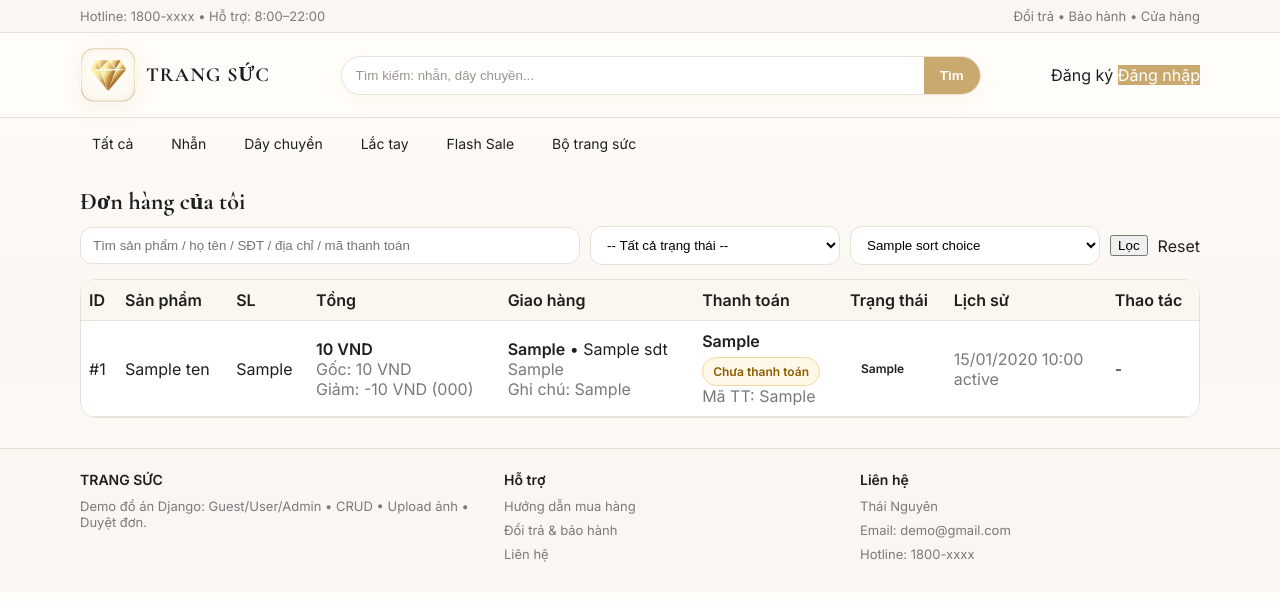
After one commit to linhvip11234-del/project-python112, a Django app: template templates/don_hang.html in a window 1280 px wide. The commit adds this page. Shown: the top 601 px of the page. Run offline with Django 4.2, Linux system fonts and the light colour scheme; the template is opened without the code that fills it: most values are stand-ins (such as "Sample title", 1, 10 or a date in 2020); form fields are guessed from the names that the template uses.

Commit message:
sua danh gia 2

```diff
--- a/shop/urls.py
+++ b/shop/urls.py
@@ -32,6 +32,7 @@ urlpatterns = [
     path("don-hang/<int:don_id>/thanh-toan-qr/", views.order_payment_qr, name="order_payment_qr"),
     path("don-hang/<int:don_id>/thanh-toan-qr/img/", views.order_payment_qr_image, name="order_payment_qr_image"),
     path("don-hang/<int:don_id>/thanh-toan-qr/callback/", views.order_payment_callback, name="order_payment_callback"),
+    path("don-hang/<int:don_id>/danh-gia-nhanh/", views.quick_review_order, name="quick_review_order"),
     path("vi-dien-tu/", views.wallet_view, name="wallet"),
     path("vi-dien-tu/nap-tien/", views.wallet_deposit, name="wallet_deposit"),
     path("vi-dien-tu/nap-tien/<int:topup_id>/", views.wallet_topup_detail, name="wallet_topup_detail"),
--- a/static/style.css
+++ b/static/style.css
@@ -16,10 +16,14 @@ a{color:inherit;text-decoration:none;}
 .search input{width:100%;border:0;padding:11px 14px;outline:none;background:transparent;}
 .search button{border:0;padding:11px 16px;background:var(--gold);color:#fff;cursor:pointer;font-weight:700;}
 <<<<<<< HEAD
+<<<<<<< HEAD
 .actions{display:flex;gap:8px;align-items:center;justify-content:flex-end;flex-wrap:nowrap;white-space:nowrap;flex:0 0 auto;}
 =======
 .actions{display:flex;gap:8px;align-items:center;flex-wrap:nowrap;white-space:nowrap;justify-content:flex-end;flex:0 0 auto;}
 >>>>>>> a0d1d11 (sua thanh toan)
+=======
+.actions{display:flex;gap:8px;align-items:center;justify-content:flex-end;flex-wrap:nowrap;white-space:nowrap;flex:0 0 auto;}
+>>>>>>> 50f3ab5 (sua danh gia 2)
 .btn{display:inline-block;padding:9px 12px;border:1px solid var(--line);border-radius:999px;background:#fff;transition:all .18s ease;cursor:pointer;color:var(--text);}
 .btn:hover{transform:translateY(-1px);}
 .btn.primary{background:var(--gold);color:#fff;border-color:var(--gold);}
@@ -29,9 +33,12 @@ a{color:inherit;text-decoration:none;}
 .role-admin{background:#f7efe1;}
 .actions .btn,.actions .badge{flex:0 0 auto;white-space:nowrap;}
 <<<<<<< HEAD
+<<<<<<< HEAD
 =======
 
 >>>>>>> a0d1d11 (sua thanh toan)
+=======
+>>>>>>> 50f3ab5 (sua danh gia 2)
 .nav{background:var(--bg-soft);border-bottom:1px solid var(--line);}
 .nav .row{display:flex;gap:14px;overflow:auto;padding:10px 0;}
 .nav a{white-space:nowrap;font-size:14px;padding:7px 12px;border-radius:999px;}
--- a/templates/base.html
+++ b/templates/base.html
@@ -34,12 +34,6 @@
 
         <div class="actions">
           {% if user.is_authenticated %}
-            <span class="badge">Xin chào: <b>{{ user.username }}</b></span>
-            {% if user.is_staff %}
-              <span class="badge role-admin">Vai trò: Admin</span>
-            {% else %}
-              <span class="badge role-user">Vai trò: User</span>
-            {% endif %}
             <a class="btn" href="{% url 'gio_hang' %}">Giỏ hàng{% if cart_count %} ({{ cart_count }}){% endif %}</a>
             <a class="btn" href="{% url 'ds_don' %}">Đơn hàng</a>
             <a class="btn" href="{% url 'wallet' %}">Ví điện tử</a>
@@ -48,11 +42,10 @@
             {% endif %}
             <a class="btn" href="{% url 'dang_xuat' %}">Đăng xuất</a>
           {% else %}
-            <span class="badge role-guest">Vai trò: Guest</span>
             <a class="btn" href="{% url 'dang_ky' %}">Đăng ký</a>
             <a class="btn primary" href="{% url 'dang_nhap' %}">Đăng nhập</a>
           {% endif %}
-                  </div>
+        </div>
       </div>
     </div>
   </div>
--- /dev/null
+++ b/templates/don_hang.html
@@ -0,0 +1,138 @@
+{% extends "base.html" %}
+{% load tien %}
+{% block title %}Đơn hàng
+{% if review_popup_order and review_popup_form %}
+  <div id="reviewPaymentModal" style="position:fixed;inset:0;background:rgba(18,18,18,.52);display:flex;align-items:center;justify-content:center;padding:18px;z-index:1000;">
+    <div style="width:min(560px,100%);max-height:90vh;overflow:auto;background:#fffdf9;border:1px solid var(--line);border-radius:24px;box-shadow:0 24px 60px rgba(0,0,0,.18);padding:20px;position:relative;">
+      <button type="button" onclick="document.getElementById('reviewPaymentModal').style.display='none'" style="position:absolute;top:12px;right:12px;width:38px;height:38px;border-radius:999px;border:1px solid var(--line);background:#fff;cursor:pointer;font-size:22px;line-height:1;">×</button>
+
+      <div class="status status-approved" style="display:inline-flex;margin-bottom:12px;">Thanh toán thành công</div>
+      <h3 style="margin:0 0 8px;font-family:'Cormorant Garamond',serif;font-size:30px;">Đánh giá sản phẩm</h3>
+      <p class="muted" style="margin:0 0 16px;">Cảm ơn bạn đã thanh toán. Hãy để lại cảm nhận nhanh cho sản phẩm vừa mua.</p>
+
+      <div class="card" style="padding:14px;margin-bottom:14px;background:#fff;">
+        <div style="display:flex;gap:14px;align-items:flex-start;flex-wrap:wrap;">
+          <div style="width:96px;height:96px;border:1px solid var(--line);border-radius:16px;overflow:hidden;background:#faf7f2;display:flex;align-items:center;justify-content:center;flex:0 0 96px;">
+            {% if review_popup_order.san_pham.anh %}
+              <img src="{{ review_popup_order.san_pham.anh.url }}" alt="{{ review_popup_order.san_pham.ten }}" style="width:100%;height:100%;object-fit:cover;">
+            {% else %}
+              <span class="muted" style="font-size:12px;">No image</span>
+            {% endif %}
+          </div>
+          <div style="flex:1;min-width:220px;">
+            <div style="font-weight:700;margin-bottom:4px;line-height:1.5;">{{ review_popup_order.san_pham.ten }}</div>
+            <div class="muted">Đơn hàng #{{ review_popup_order.id }} • {{ review_popup_order.tong_tien|vnd }} VND</div>
+            {% if review_popup_order.thanh_toan_luc %}
+              <div class="muted" style="margin-top:6px;">Thanh toán lúc {{ review_popup_order.thanh_toan_luc|date:"d/m/Y H:i" }}</div>
+            {% endif %}
+          </div>
+        </div>
+      </div>
+
+      <form method="post" action="{% url 'quick_review_order' review_popup_order.id %}" style="display:grid;gap:12px;">
+        {% csrf_token %}
+        <div>
+          <div class="label">Số sao</div>
+          {{ review_popup_form.rating }}
+        </div>
+        <div>
+          <div class="label">Tiêu đề</div>
+          {{ review_popup_form.title }}
+        </div>
+        <div>
+          <div class="label">Nội dung</div>
+          {{ review_popup_form.comment }}
+        </div>
+        <div class="row" style="gap:10px;justify-content:flex-end;flex-wrap:wrap;">
+          <button type="button" class="btn" onclick="document.getElementById('reviewPaymentModal').style.display='none'">Để sau</button>
+          <button type="submit" class="btn primary">Gửi đánh giá</button>
+        </div>
+      </form>
+    </div>
+  </div>
+{% endif %}
+
+{% endblock %}
+{% block content %}
+<h2 style="font-family:'Cormorant Garamond',serif;margin:18px 0 10px;">Đơn hàng của tôi</h2>
+
+<form method="get" class="filter-bar" style="margin-bottom:14px;">
+  <input class="input" name="q" value="{{ q }}" placeholder="Tìm sản phẩm / họ tên / SĐT / địa chỉ / mã thanh toán">
+  <select class="input" name="trang_thai">
+    <option value="">-- Tất cả trạng thái --</option>
+    {% for k,v in trang_thai_choices %}
+      <option value="{{ k }}" {% if trang_thai == k %}selected{% endif %}>{{ v }}</option>
+    {% endfor %}
+  </select>
+  <select class="input" name="sort">
+    {% for value, label in sort_choices %}
+      <option value="{{ value }}" {% if sort == value %}selected{% endif %}>{{ label }}</option>
+    {% endfor %}
+  </select>
+  <button class="btn" type="submit">Lọc</button>
+  <a class="btn" href="{% url 'ds_don' %}">Reset</a>
+</form>
+
+<div class="table-wrap">
+  <table class="tbl">
+    <tr style="background:#faf7ef;">
+      <th>ID</th>
+      <th>Sản phẩm</th>
+      <th>SL</th>
+      <th>Tổng</th>
+      <th>Giao hàng</th>
+      <th>Thanh toán</th>
+      <th>Trạng thái</th>
+      <th>Lịch sử</th>
+      <th>Thao tác</th>
+    </tr>
+    {% for d in ds %}
+    <tr>
+      <td>#{{ d.id }}</td>
+      <td>{{ d.san_pham.ten }}</td>
+      <td>{{ d.so_luong }}</td>
+      <td><div><b>{{ d.tong_tien|vnd }} VND</b></div>{% if d.discount_amount %}<div class="muted">Gốc: {{ d.tong_tien_goc|vnd }} VND</div><div class="muted">Giảm: -{{ d.discount_amount|vnd }} VND{% if d.voucher_code %} ({{ d.voucher_code }}){% endif %}</div>{% endif %}</td>
+      <td>
+        <div><b>{{ d.ho_ten }}</b> • {{ d.sdt }}</div>
+        <div class="muted">{{ d.dia_chi }}</div>
+        {% if d.ghi_chu %}<div class="muted">Ghi chú: {{ d.ghi_chu }}</div>{% endif %}
+      </td>
+      <td>
+        <div><b>{{ d.get_phuong_thuc_tt_display }}</b></div>
+        {% if d.da_thanh_toan %}
+          <div class="status status-approved" style="display:inline-flex;margin-top:6px;">Đã thanh toán</div>
+          {% if d.thanh_toan_luc %}<div class="muted">{{ d.thanh_toan_luc|date:"d/m/Y H:i" }}</div>{% endif %}
+        {% else %}
+          <div class="status status-pending" style="display:inline-flex;margin-top:6px;">Chưa thanh toán</div>
+        {% endif %}
+        {% if d.ma_thanh_toan %}<div class="muted">Mã TT: {{ d.ma_thanh_toan }}</div>{% endif %}
+        {% if d.da_hoan_tien %}<div class="muted">Đã hoàn tiền vào ví</div>{% endif %}
+      </td>
+      <td><span class="status status-{{ d.trang_thai|lower }}">{{ d.get_trang_thai_display }}</span></td>
+      <td>
+        {% with last_history=d.status_histories.last %}
+          {% if last_history %}
+            <div class="muted">{{ last_history.created_at|date:"d/m/Y H:i" }}</div>
+            <div class="muted">{{ last_history.new_status }}</div>
+          {% else %}-{% endif %}
+        {% endwith %}
+      </td>
+      <td>
+        {% if d.phuong_thuc_tt == 'ChuyenKhoan' and not d.da_thanh_toan %}
+          <a class="btn primary" href="{% url 'order_payment_qr' d.id %}">Thanh toán QR</a>
+        {% elif d.trang_thai == "Pending" %}
+          <a class="btn primary" href="{% url 'xac_nhan_don' d.id %}">Xác nhận</a>
+          <a class="btn" href="{% url 'huy_don' d.id %}">Huỷ</a>
+        {% elif d.trang_thai == "Confirmed" %}
+          <a class="btn" href="{% url 'huy_don' d.id %}">Huỷ</a>
+        {% else %}
+          -
+        {% endif %}
+      </td>
+    </tr>
+    {% empty %}
+    <tr><td colspan="9" class="muted" style="padding:14px;">Chưa có đơn hàng nào.</td></tr>
+    {% endfor %}
+  </table>
+</div>
+{% endblock %}
```
Also changed, not shown: shop/views.py (+159 -3 lines).
